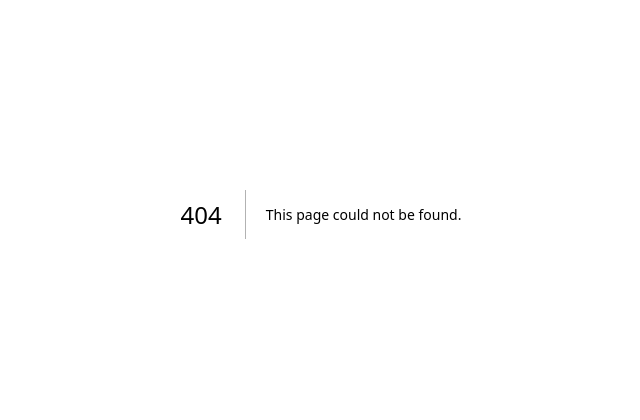
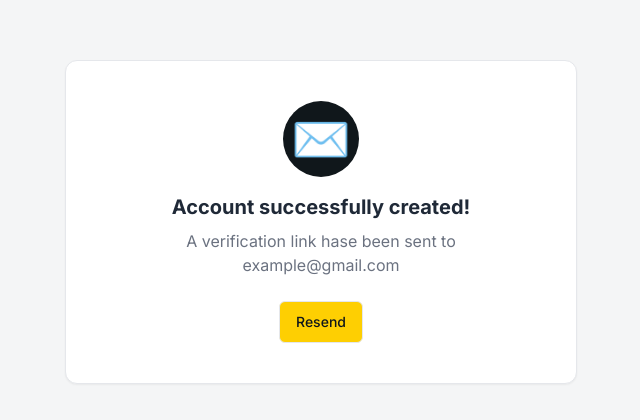
Before and after one commit to samuel-akinboro/exness, a Next.js app: page /sign-up-success in a window 1280 px wide. Before the commit this address had no page. Shown: the part 186-606 px from the top of the page, without its empty margins (319-959 px from the left). Built offline with nearby package versions, Linux system fonts and the light colour scheme.

Commit message:
sign up success page

```diff
--- /dev/null
+++ b/src/app/sign-up-success/page.js
@@ -0,0 +1,42 @@
+'use client'
+
+import { useEffect } from 'react'
+
+export default function Home() {
+  useEffect(() => {
+    import('preline')
+  }, [])
+
+  return (
+    <div className="bg-white flex min-h-screen items-center py-16">
+      <main className="w-full max-w-md mx-auto p-6">
+        <div class="w-full h-full bg-[#F4F5F6] fixed top-0 left-0 z-[60] overflow-x-hidden overflow-y-auto flex justify-center items-center">
+          <div class="mt-7 duration-500 ease-out transition-all sm:max-w-lg sm:w-full m-3 sm:mx-auto">
+            <div class="relative flex flex-col bg-white shadow-sm rounded-xl border">
+              <div class="p-4 sm:p-10 text-center overflow-y-auto">
+                {/* <!-- Icon --> */}
+                <span class="mb-4 inline-flex justify-center items-center w-[76px] h-[76px] rounded-full bg-primary text-5xl">
+                  ✉️
+                </span>
+                {/* <!-- End Icon --> */}
+
+                <h3 class="mb-2 text-xl font-bold text-gray-800">
+                  Account successfully created!
+                </h3>
+                <p class="text-gray-500">
+                  A verification link hase been sent to example@gmail.com
+                </p>
+
+                <div class="mt-6 flex justify-center gap-x-4">
+                  <button type="button" class="py-2.5 px-4 inline-flex justify-center items-center gap-2 rounded-md border font-medium bg-secondary text-primary align-middle hover:bg-gray-50 transition-all text-sm">
+                    Resend
+                  </button>
+                </div>
+              </div>
+            </div>
+          </div>
+        </div>
+      </main>
+    </div>
+  )
+}
```
